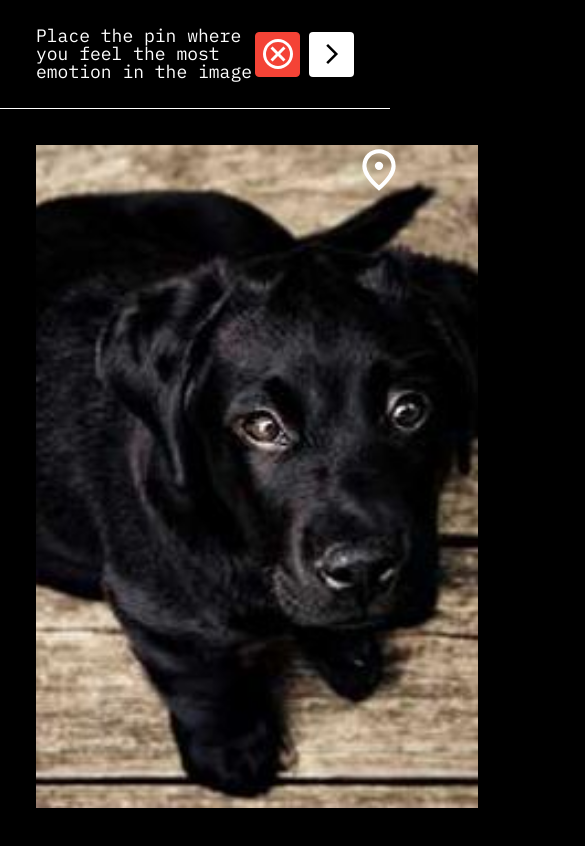
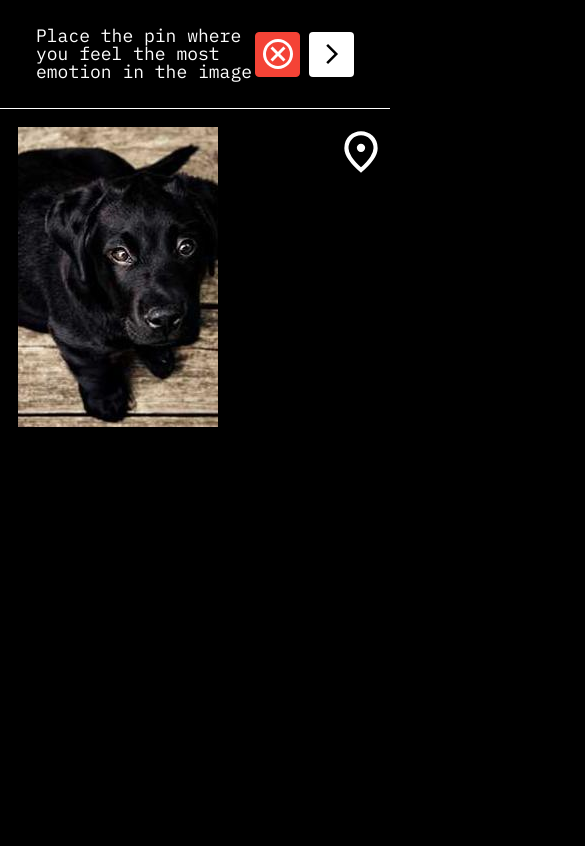
Before and after one commit to JulianFl/PicturaObscura, a React (Vite) app: page /emotional-point/0 in a window 390 px wide. Shown: the top 846 px of the page, 585 px wide, since content can reach past the window. Built offline with nearby package versions, Linux system fonts and the light colour scheme.

Commit message:
Show Options when Marker is set

```diff
--- a/src/components/DraggableImage.module.scss
+++ b/src/components/DraggableImage.module.scss
@@ -18,3 +18,9 @@
       top: 0;
     }
 }
+@media screen and (max-width: 768px) {
+  .draggable-image{
+    width: calc(100% - 2rem);
+  }
+
+}
--- a/src/components/DraggableImage.tsx
+++ b/src/components/DraggableImage.tsx
@@ -116,7 +116,7 @@ export function DraggableImage() {
         width="auto"
         height="auto"
         className={
-          aspectRatio && aspectRatio <= 1.5
+          aspectRatio && aspectRatio <= 1.2
             ? classes.portrait
             : classes.landscape
         }
--- a/src/components/Feelings.module.scss
+++ b/src/components/Feelings.module.scss
@@ -1,10 +1,12 @@
-.hide{
-  visibility: hidden;
-}
 .feelings {
   display: flex;
   flex-direction: column;
   justify-content: space-between;
+  opacity: 0;
+  &:not(.hide) {
+    transition: opacity 0.5s;
+    opacity: 1;
+  }
   input[type="checkbox"] {
     display: none;
 
--- a/src/components/Strength.module.scss
+++ b/src/components/Strength.module.scss
@@ -1,6 +1,4 @@
-.hide{
-  visibility: hidden;
-}
+
 .strength{
   border: 1px solid var(--color-white);
   border-radius: 1rem;
@@ -8,8 +6,12 @@
   display: flex;
   justify-content: center;
   align-items: center;
-    flex-direction: column;
-
+  flex-direction: column;
+  opacity: 0;
+  &:not(.hide) {
+    transition: opacity 0.5s;
+    opacity: 1;
+  }
   input[type="range" i]{
     margin: 0;
   }
--- a/src/components/UI/Main.module.scss
+++ b/src/components/UI/Main.module.scss
@@ -7,28 +7,6 @@
   justify-content: space-between;
   position: relative;
   padding: 2rem;
-  //& > div{
-  //  display: flex;
-  //  column-gap: 1rem;
-  //}
-  //&.intro, &.root{
-  //  flex-direction: column;
-  //  gap: 0;
-  //  //padding: 0;
-  //  //height: 100%;
-  //}
-  //&.root{
-  //  justify-content: space-between;
-  //}
-  //&.intro{
-  //  max-width: 75%;
-  //  justify-content: flex-end;
-  //  line-height: 1.5;
-  //  p{
-  //      font-size: 1.25rem;
-  //      margin-top: 1.25rem;
-  //  }
-  //}
 }
 .root, .intro{
       flex-direction: column;
@@ -43,3 +21,22 @@
         margin-top: 1.25rem;
     }
 }
+
+@media screen and (max-width: 768px) {
+  .main{
+    flex-direction: column;
+    height: auto;
+    padding: 1rem;
+  }
+  .root, .intro{
+    max-width: 100%;
+    justify-content: center;
+    align-items: center;
+  }
+  .intro{
+    p{
+      text-align: center;
+    }
+  }
+
+}
--- a/src/routes/emotionalPoint.tsx
+++ b/src/routes/emotionalPoint.tsx
@@ -12,8 +12,8 @@ import { db } from '@/firebase';
 import classes from '@/routes/emotionalPoint.module.scss';
 import { useUserStore } from '@/store/useUserStore';
 
-const HEADER_DEFAULT_TEXT =
-  'Place the pin where you feel the most emotion in the picture, then choose which emotion it evoked and finally how much emotion this image gives you overall >';
+// const HEADER_DEFAULT_TEXT =
+//   'Place the pin where you feel the most emotion in the picture, then choose which emotion it evoked and finally how much emotion this image gives you overall >';
 
 const HEADERTEXT_FIRSTPAGE_PIN =
   'Place the pin where you feel the most emotion in the image';
@@ -27,7 +27,7 @@ function EmotionalPoint() {
   const { id } = useParams();
   const pageId = Number(id);
   const forward = `/emotional-point/${pageId + 1}`;
-  let back: string | undefined = `/emotional-point/${pageId - 1}`;
+  const back: string | undefined = `/emotional-point/${pageId - 1}`;
   const navigate = useNavigate();
 
   useEffect(() => {
@@ -64,18 +64,18 @@ function EmotionalPoint() {
     return <h1>Seite nicht gefunden</h1>;
   }
 
-  let headerChildren = HEADER_DEFAULT_TEXT;
+  // let headerChildren = HEADER_DEFAULT_TEXT;
 
-  if (pageId === 0) {
-    back = undefined;
-    headerChildren = HEADERTEXT_FIRSTPAGE_PIN;
-    if (userData[pageId]?.markerPosition) {
-      headerChildren = HEADERTEXT_FIRSTPAGE_FEELINGS;
-    }
-    if (userData[pageId]?.checkedFeelings) {
-      headerChildren = HEADERTEXT_FIRSTPAGE_STRENGTH;
-    }
+  // if (pageId === 0) {
+  //   back = undefined;
+  let headerChildren = HEADERTEXT_FIRSTPAGE_PIN;
+  if (userData[pageId]?.markerPosition) {
+    headerChildren = HEADERTEXT_FIRSTPAGE_FEELINGS;
   }
+  if (userData[pageId]?.checkedFeelings) {
+    headerChildren = HEADERTEXT_FIRSTPAGE_STRENGTH;
+  }
+  // }
 
   const saveFirstStepHandler = async () => {
     const userId = uuidv4();
@@ -90,7 +90,7 @@ function EmotionalPoint() {
       {/* <progress value={progress} max="100" /> */}
       <Main
         forward={forward}
-        back={back}
+        back={pageId > 0 ? back : undefined}
         headerChildren={headerChildren}
         onSaveFirstStep={
           pageId >= INITIAL_STEPS.length - 1 ? saveFirstStepHandler : undefined
@@ -100,13 +100,12 @@ function EmotionalPoint() {
         <div className={classes['wrap-emotional-point']}>
           <Strength
             hideStrength={
-              pageId === 0 && userData[pageId]?.checkedFeelings === undefined
+              userData[pageId]?.markerPosition === undefined ||
+              userData[pageId]?.checkedFeelings === undefined
             }
           />
           <Feelings
-            hideFeelings={
-              pageId === 0 && userData[pageId]?.markerPosition === undefined
-            }
+            hideFeelings={userData[pageId]?.markerPosition === undefined}
           />
         </div>
       </Main>
```
Lines whose indentation alone changed are shown as unchanged.
